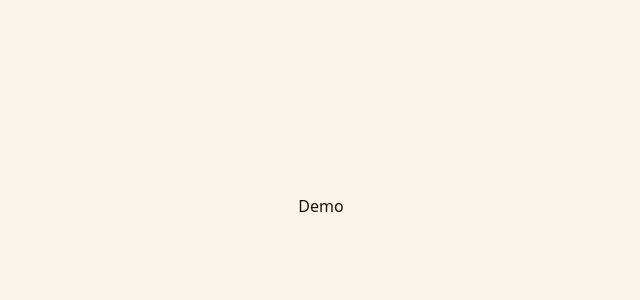
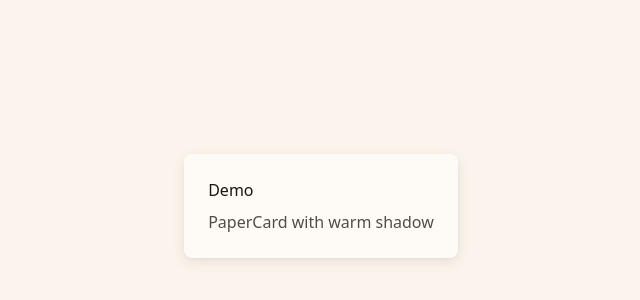
Before and after one commit to 1797127235/CareerPlanningAgent, a React (Vite) app in the folder frontend-v2/: page /__demo in a window 1280 px wide. Shown: the part 194-494 px from the top of the page, without its empty margins (319-959 px from the left). Built offline with nearby package versions, Linux system fonts and the light colour scheme.

Commit message:
fix(frontend-v2): restore noise overlay + shadow vars + vite plugins/proxy

```diff
--- a/frontend-v2/src/index.css
+++ b/frontend-v2/src/index.css
@@ -57,3 +57,33 @@ body {
 * {
   box-sizing: border-box;
 }
+
+body::before {
+  content: "";
+  position: fixed;
+  inset: 0;
+  pointer-events: none;
+  z-index: 1;
+  background-image: url("/noise.svg");
+  opacity: 0.025;
+  mix-blend-mode: multiply;
+}
+
+#root > * {
+  position: relative;
+  z-index: 2;
+}
+
+:root {
+  --shadow-paper: 0 1px 2px var(--warm-shadow-1), 0 4px 12px var(--warm-shadow-2);
+  --shadow-chapter: 0 2px 4px var(--warm-shadow-1), 0 12px 40px var(--warm-shadow-2);
+}
+
+@media (prefers-reduced-motion: reduce) {
+  *,
+  *::before,
+  *::after {
+    animation-duration: 0.01ms !important;
+    transition-duration: 0.01ms !important;
+  }
+}
--- a/frontend-v2/src/pages/DemoPage.tsx
+++ b/frontend-v2/src/pages/DemoPage.tsx
@@ -1,7 +1,14 @@
+import { PaperCard } from '@/components/editorial'
+
 export default function DemoPage() {
   return (
     <main className="min-h-screen flex items-center justify-center bg-[var(--bg-paper)] text-[var(--ink-1)]">
-      <h1 className="font-display text-[var(--fs-display-lg)]">Demo</h1>
+      <PaperCard className="max-w-sm">
+        <h1 className="font-display text-[var(--fs-display-lg)]">Demo</h1>
+        <p className="mt-2 text-[var(--fs-body)] text-[var(--ink-2)]">
+          PaperCard with warm shadow
+        </p>
+      </PaperCard>
     </main>
   )
 }
--- a/frontend-v2/vite.config.ts
+++ b/frontend-v2/vite.config.ts
@@ -1,13 +1,13 @@
 import { defineConfig } from 'vite'
 import react from '@vitejs/plugin-react'
+import tailwindcss from '@tailwindcss/vite'
 import path from 'path'
 
-// https://vite.dev/config/
 export default defineConfig({
-  plugins: [react()],
-  resolve: {
-    alias: {
-      '@': path.resolve(__dirname, './src'),
-    },
+  plugins: [react(), tailwindcss()],
+  resolve: { alias: { '@': path.resolve(__dirname, './src') } },
+  server: {
+    port: 5174,
+    proxy: { '/api': 'http://localhost:8000' },
   },
 })
```
